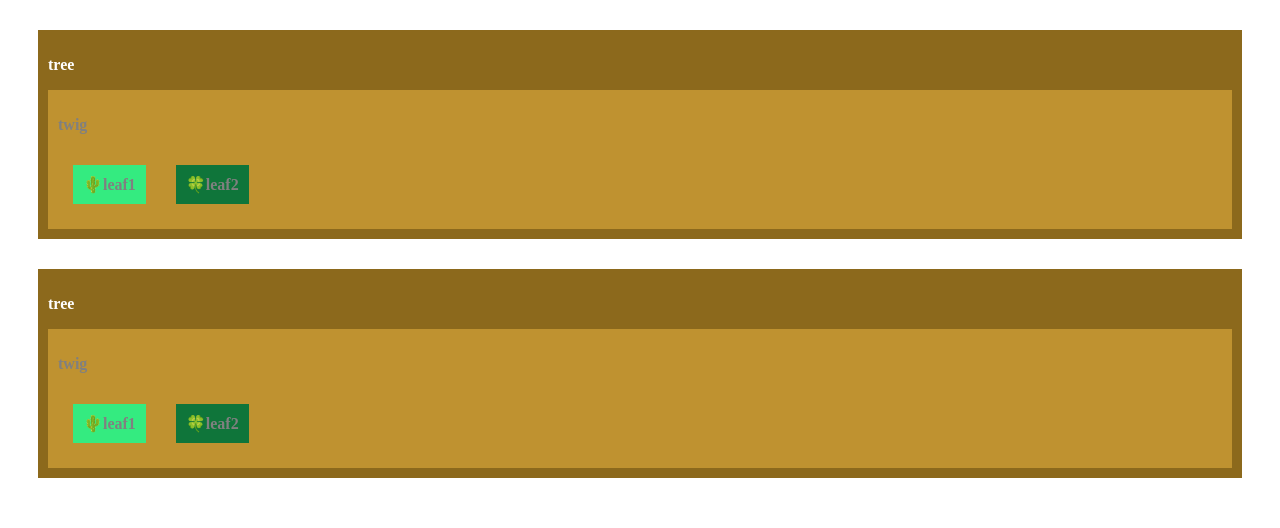
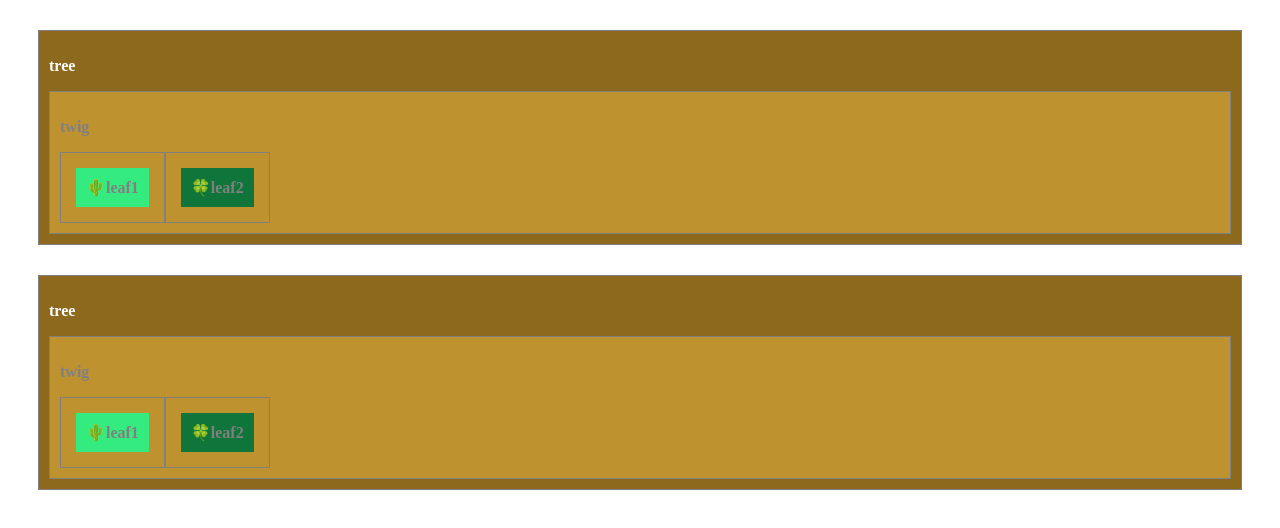
Before and after one commit to ringtail003/handson-angular-css, an Angular app: page / in a window 1280 px wide. Shown: the top 528 px of the page. Built offline with nearby package versions, Linux system fonts and the light colour scheme.

Commit message:
グローバルで指定

```diff
--- a/src/styles.scss
+++ b/src/styles.scss
@@ -1 +1,5 @@
 /* You can add global styles to this file, and also import other style files */
+
+div {
+  border: solid 1px gray;
+}
```
